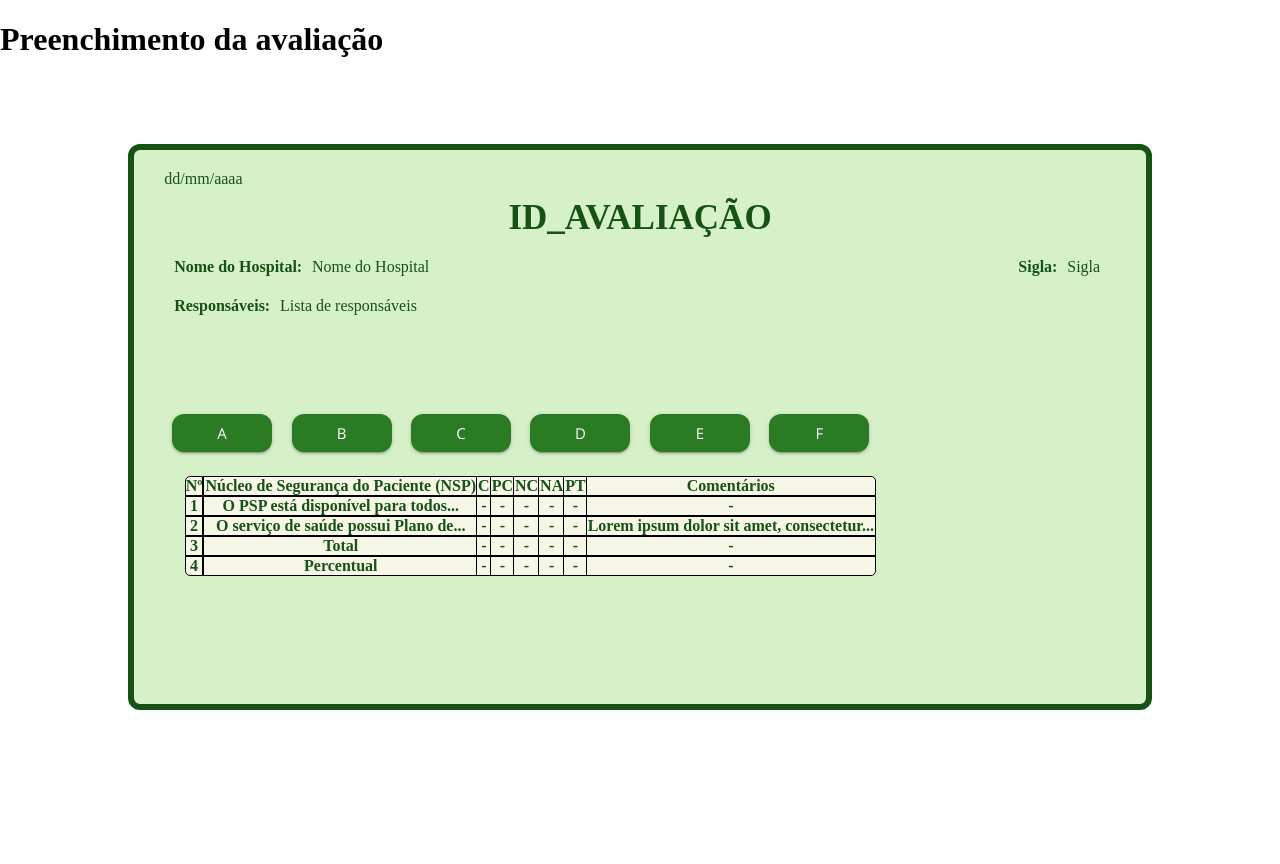
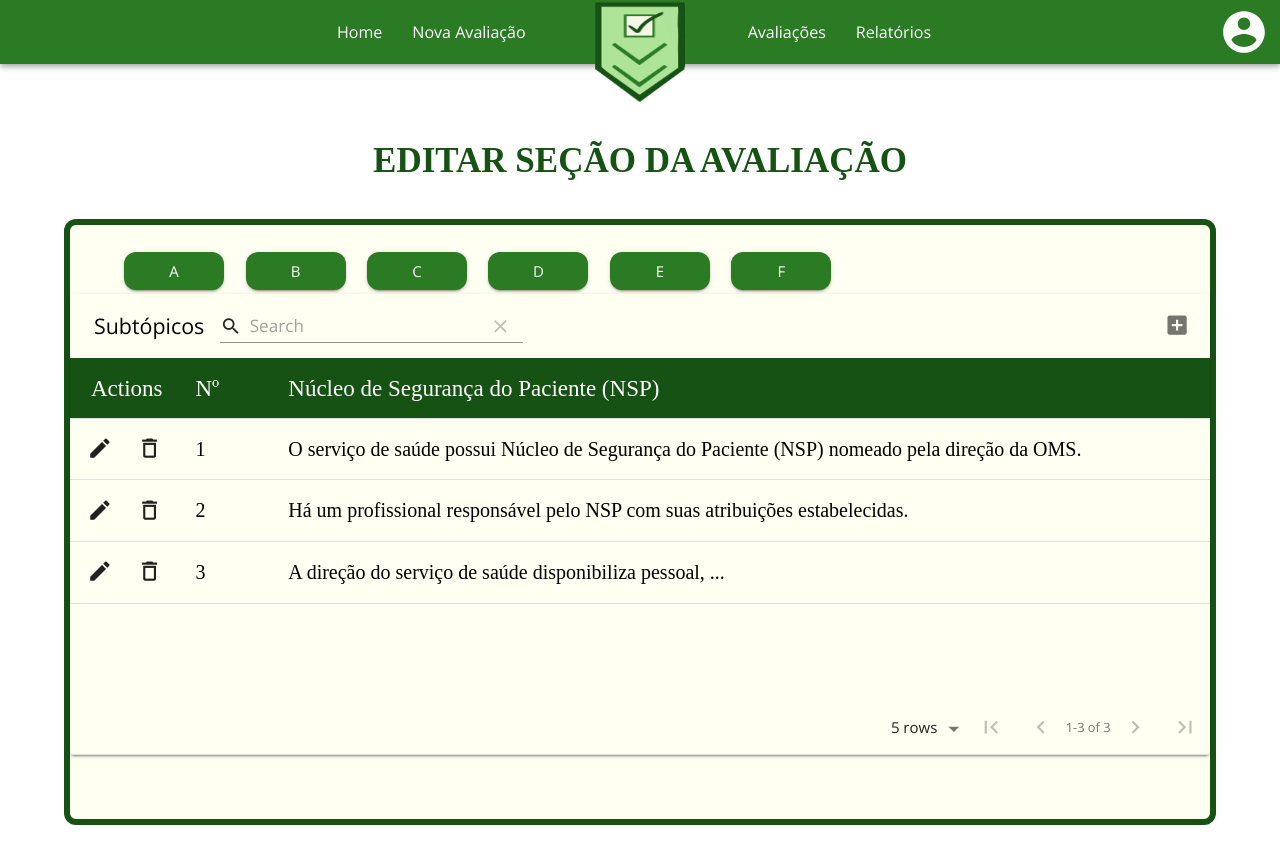
Before and after one commit to fga-eps-mds/2021-1-hospitalar, a React (Create React App) app in the folder frontend/: page /editarItem in a window 1280 px wide. Shown: the top 864 px of the page. Built offline with nearby package versions, Linux system fonts and the light colour scheme.

Commit message:
#228 - Adição da nova tabela nessa branch

```diff
--- a/frontend/package.json
+++ b/frontend/package.json
@@ -19,6 +19,7 @@
     "@types/react-router-dom": "^5.1.8",
     "axios": "^0.21.1",
     "date-fns": "^2.25.0",
+    "material-table": "^1.69.3",
     "nodemon": "^2.0.12",
     "react": "^17.0.2",
     "react-dom": "^17.0.2",
--- a/frontend/src/pages/EditarItem/index.tsx
+++ b/frontend/src/pages/EditarItem/index.tsx
@@ -1,10 +1,9 @@
 /* eslint-disable react/self-closing-comp */
 
-import { Box, Grid, TextField, Typography } from '@material-ui/core'
-
 import { Button } from '../../components/GlobalComponents/Inputs/Button'
-import { Form } from '../../components/GlobalComponents/Forms/Form'
+import { Grid } from '@material-ui/core'
 import { Header } from '../../components/GlobalComponents/Header'
+import MaterialTable from 'material-table'
 import React from 'react'
 import { useHistory } from 'react-router-dom'
 import { useStyles } from './styles'
@@ -12,143 +11,149 @@ import { useStyles } from './styles'
 export function EditarItem(): React.ReactElement {
   const classes = useStyles()
 
-  /**
+  /*
    * Vai fazer a transição de páginas para a próxima página
    * É necessario inicializar o history.
    */
+
   const history = useHistory()
 
-  const voltar = () => {
-    console.log('voltando')
-  }
   const funcBotao = () => {
-    console.log('testebotao')
+    console.log('testeBotao')
   }
 
-  /**
+  const tabelaEstadoInicial = {
+    columns: [
+      {
+        title: 'Nº',
+        field: 'n',
+      },
+      {
+        title: 'Núcleo de Segurança do Paciente (NSP)',
+        field: 'nsp',
+      },
+    ],
+    data: [
+      {
+        n: 1,
+        nsp: 'O serviço de saúde possui Núcleo de Segurança do Paciente (NSP) nomeado pela direção da OMS.',
+      },
+      {
+        n: 2,
+        nsp: 'Há um profissional responsável pelo NSP com suas atribuições estabelecidas.',
+      },
+      {
+        n: 3,
+        nsp: 'A direção do serviço de saúde disponibiliza pessoal, ...',
+      },
+    ],
+  }
+
+  const [state, setState] = React.useState(tabelaEstadoInicial)
+
+  /*
    * A página foi criada utilizando a ferramenta de layout responsivo do material-ui
    * @see https://material-ui.com/components/grid/
    */
+
   return (
     <Grid>
       <Grid container direction='column' spacing={2}>
         {' '}
         {/* cabeçalho */}
         <Grid item>
-          <h1>Preenchimento da avaliação</h1>
+          <Header
+            links={[
+              { texto: 'Home', link: '/Home' },
+              { texto: 'Nova Avaliação', link: '/NovaAvaliacao' },
+              { texto: 'Avaliações', link: '/avaliacao' },
+              { texto: 'Relatórios', link: '/relatorio' },
+            ]}
+          />
         </Grid>
       </Grid>
 
+      <Grid className={classes.titleEditarSecao}>EDITAR SEÇÃO DA AVALIAÇÃO</Grid>
+
       {/* corpo */}
       <Grid className={classes.backgroundAvaliacao}>
-        <Grid className={classes.textData}>dd/mm/aaaa</Grid>
-        <Grid className={classes.idAvaliacao}>
-          ID_AVALIAÇÃO
-          {/* Aqui vai ser retornado o ID_Avaliacao guardado no banco de dados */}
-        </Grid>
-        <Grid className={classes.textInfoHosp}>
-          <Grid className={classes.textNomeLabel}>Nome do Hospital:</Grid>
-          <Grid className={classes.textNomeResp}>Nome do Hospital</Grid>
-          <Grid className={classes.textSiglaLabel}>Sigla:</Grid>
-          <Grid className={classes.textSiglaResp}>Sigla</Grid>
-        </Grid>
-        <Grid className={classes.textResponsavel}>
-          <Grid className={classes.textResponsavelLabel}>Responsáveis:</Grid>
-          <Grid className={classes.textResponsavelResp}>Lista de responsáveis</Grid>
-        </Grid>
-        <Grid className={classes.gridbotao}>
-          <Button className={classes.botaodesign} size='medium' onClick={funcBotao}>
+        <Grid className='App'>
+          <Grid className={classes.gridButton}>
+            <Button className={classes.designButton} size='medium' onClick={funcBotao}>
               A
             </Button>
-          <Button className={classes.botaodesign} size='medium' onClick={funcBotao}>
+            <Button className={classes.designButton} size='medium' onClick={funcBotao}>
               B
             </Button>
-          <Button className={classes.botaodesign} size='medium' onClick={funcBotao}>
+            <Button className={classes.designButton} size='medium' onClick={funcBotao}>
               C
             </Button>
-          <Button className={classes.botaodesign} size='medium' onClick={funcBotao}>
+            <Button className={classes.designButton} size='medium' onClick={funcBotao}>
               D
             </Button>
-          <Button className={classes.botaodesign} size='medium' onClick={funcBotao}>
+            <Button className={classes.designButton} size='medium' onClick={funcBotao}>
               E
             </Button>
-          <Button className={classes.botaodesign} size='medium' onClick={funcBotao}>
+            <Button className={classes.designButton} size='medium' onClick={funcBotao}>
               F
             </Button>
           </Grid>
-
-        <Grid className={classes.tabelaGeral}>
-          <Grid className={classes.GeralNumero}>
-            <Grid className={classes.textNumerobordasuperior}>Nº</Grid>
-            <Grid className={classes.textNumero2}>1</Grid>
-            <Grid className={classes.textNumero2}>2</Grid>
-            <Grid className={classes.textNumero2}>3</Grid>
-            <Grid className={classes.textNumero3bordainferior}>4</Grid>
-          </Grid>
-
-          <Grid className={classes.GeralTexto}>
-            <Grid className={classes.TextoEscrito}>
-              Núcleo de Segurança do Paciente (NSP)
-            </Grid>
-            <Grid className={classes.TextoEscrito}>
-              O PSP está disponível para todos...
-            </Grid>
-            <Grid className={classes.TextoEscrito}>
-              O serviço de saúde possui Plano de...
-            </Grid>
-            <Grid className={classes.TextoEscrito}>Total</Grid>
-            <Grid className={classes.TextoEscrito}>Percentual</Grid>
-          </Grid>
-
-          <Grid className={classes.GeralTexto}>
-            <Grid className={classes.TextoEscrito}>C</Grid>
-            <Grid className={classes.TextoEscrito}>-</Grid>
-            <Grid className={classes.TextoEscrito}>-</Grid>
-            <Grid className={classes.TextoEscrito}>-</Grid>
-            <Grid className={classes.TextoEscrito}>-</Grid>
-          </Grid>
-
-          <Grid className={classes.GeralTexto}>
-            <Grid className={classes.TextoEscrito}>PC</Grid>
-            <Grid className={classes.TextoEscrito}>-</Grid>
-            <Grid className={classes.TextoEscrito}>-</Grid>
-            <Grid className={classes.TextoEscrito}>-</Grid>
-            <Grid className={classes.TextoEscrito}>-</Grid>
-          </Grid>
-
-          <Grid className={classes.GeralTexto}>
-            <Grid className={classes.TextoEscrito}>NC</Grid>
-            <Grid className={classes.TextoEscrito}>-</Grid>
-            <Grid className={classes.TextoEscrito}>-</Grid>
-            <Grid className={classes.TextoEscrito}>-</Grid>
-            <Grid className={classes.TextoEscrito}>-</Grid>
-          </Grid>
-
-          <Grid className={classes.GeralTexto}>
-            <Grid className={classes.TextoEscrito}>NA</Grid>
-            <Grid className={classes.TextoEscrito}>-</Grid>
-            <Grid className={classes.TextoEscrito}>-</Grid>
-            <Grid className={classes.TextoEscrito}>-</Grid>
-            <Grid className={classes.TextoEscrito}>-</Grid>
-          </Grid>
-
-          <Grid className={classes.GeralTexto}>
-            <Grid className={classes.TextoEscrito}>PT</Grid>
-            <Grid className={classes.TextoEscrito}>-</Grid>
-            <Grid className={classes.TextoEscrito}>-</Grid>
-            <Grid className={classes.TextoEscrito}>-</Grid>
-            <Grid className={classes.TextoEscrito}>-</Grid>
-          </Grid>
-
-          <Grid className={classes.GeralTexto}>
-            <Grid className={classes.TextoEscritoBordaSuperior}>Comentários</Grid>
-            <Grid className={classes.TextoEscrito}>-</Grid>
-            <Grid className={classes.TextoEscrito}>
-              Lorem ipsum dolor sit amet, consectetur...
-            </Grid>
-            <Grid className={classes.TextoEscrito}>-</Grid>
-            <Grid className={classes.TextoEscritoBordaInferior}>-</Grid>
-          </Grid>
+          <MaterialTable
+            title='Subtópicos'
+            columns={state.columns}
+            data={state.data}
+            editable={{
+              onRowAdd: (newData) =>
+                new Promise((resolve) => {
+                  setTimeout(() => {
+                    resolve(null)
+                    setState((prevState) => {
+                      const data = [...prevState.data]
+                      data.push(newData)
+                      return { ...prevState, data }
+                    })
+                  }, 500)
+                }),
+              onRowUpdate: (newData, oldData) =>
+                new Promise((resolve) => {
+                  setTimeout(() => {
+                    resolve(null)
+                    if (oldData) {
+                      setState((prevState) => {
+                        const data = [...prevState.data]
+                        data[data.indexOf(oldData)] = newData
+                        return { ...prevState, data }
+                      })
+                    }
+                  }, 500)
+                }),
+              onRowDelete: (oldData) =>
+                new Promise((resolve) => {
+                  setTimeout(() => {
+                    resolve(null)
+                    setState((prevState) => {
+                      const data = [...prevState.data]
+                      data.splice(data.indexOf(oldData), 1)
+                      return { ...prevState, data }
+                    })
+                  }, 500)
+                }),
+            }}
+            options={{
+              searchFieldAlignment: 'left',
+              headerStyle: {
+                backgroundColor: '#175215',
+                color: '#FFFFFF',
+                fontFamily: 'OpenSans',
+                fontSize: '23px',
+              },
+            }}
+            style={{
+              backgroundColor: '#FFFFF2',
+              color: '#000000',
+              fontSize: '20px',
+            }}
+          />
         </Grid>
       </Grid>
     </Grid>
--- a/frontend/src/pages/EditarItem/styles.ts
+++ b/frontend/src/pages/EditarItem/styles.ts
@@ -3,52 +3,18 @@ import { makeStyles } from '@material-ui/core'
 import { sortAndDeduplicateDiagnostics } from 'typescript'
 
 export const useStyles = makeStyles((theme) => ({
-  title: {
-    width: '80%',
-  },
-  text: {
-    backgroundColor: '#D6F0C8',
-    textAlign: 'center',
-    fontFamily: 'OpenSans',
-    color: '#175215',
-  },
-  form: {
-    margin: 'auto',
-    marginTop: '40px',
-    width: '35%',
-    backgroundColor: theme.palette.primary.main,
-    height: '300px',
-    borderRadius: '10px',
-    paddingTop: '15px',
-  },
-  textContainer: {
-    margin: 'auto',
-    width: '80%',
-    backgroundColor: '#f7f7e8',
-    paddingTop: '25px',
-    paddingBottom: '50px',
-    borderRadius: '10px',
-    marginBottom: '40px',
-  },
-
-  botaovoltar: {
-    height: '20px',
-    marginTop: '400px',
-  },
-
   backgroundAvaliacao: {
-    paddingBottom: '10%',
+    paddingBottom: '5%',
     borderRadius: '12px',
-    marginBottom: '20%',
-    marginTop: '5%',
-    marginLeft: '10%',
-    marginRight: '10%',
-    backgroundColor: '#D6F0C8',
+    marginBottom: '10%',
+    marginTop: '3%',
+    marginLeft: '5%',
+    marginRight: '5%',
+    backgroundColor: '#fffff2',
     border: '6px solid #175215',
   },
 
-  idAvaliacao: {
-    backgroundColor: '#D6F0C8',
+  titleEditarSecao: {
     textAlign: 'center',
     marginTop: '1%',
     fontFamily: 'OpenSans',
@@ -57,70 +23,15 @@ export const useStyles = makeStyles((theme) => ({
     fontSize: '35px',
   },
 
-  textData: {
-    backgroundColor: '#D6F0C8',
-    fontFamily: 'OpenSans',
-    color: '#175215',
+  gridButton: {
+    display: 'flex',
     marginTop: '2%',
-    marginLeft: '3%',
+    marginLeft: '3.8%',
+    marginRight: '2%',
   },
 
-  textInfoHosp: {
+  designButton: {
     display: 'flex',
-    backgroundColor: '#D6F0C8',
-    fontFamily: 'OpenSans',
-    color: '#175215',
-    marginTop: '2%',
-    marginLeft: '3%',
-  },
-
-  textNomeLabel: {
-    marginLeft: '1%',
-    fontWeight: 'bold',
-  },
-
-  textNomeResp: {
-    marginLeft: '1%',
-  },
-
-  textSiglaLabel: {
-    marginLeft: '60%',
-    fontWeight: 'bold',
-  },
-
-  textSiglaResp: {
-    marginLeft: '1%',
-    marginRight: '1%',
-  },
-
-  textResponsavel: {
-    display: 'flex',
-    backgroundColor: '#D6F0C8',
-    fontFamily: 'OpenSans',
-    color: '#175215',
-    marginTop: '2%',
-    marginLeft: '3%',
-  },
-
-  textResponsavelLabel: {
-    marginLeft: '1%',
-    fontWeight: 'bold',
-  },
-
-  textResponsavelResp: {
-    marginLeft: '1%',
-  },
-
-  gridbotao: {
-    display: 'flex',
-    marginTop: '5%',
-    marginLeft: '2.8%',
-    marginRight: '1%',
-  },
-
-  botaodesign: {
-    display: 'flex',
-    marginTop: '5%',
     marginLeft: '1%',
     marginRight: '1%',
     backgroundColor: '#2b7b24',
@@ -128,73 +39,10 @@ export const useStyles = makeStyles((theme) => ({
     borderRadius: '12px',
   },
 
-  GeralNumero: {
-    fontFamily: 'OpenSans',
-    color: '#175215',
+  gridTable: {
+    display: 'flex',
     marginTop: '2%',
-    marginLeft: '5%',
-  },
-
-  textNumerobordasuperior: {
-    fontWeight: 'bold',
-    backgroundColor: '#f7f7e8',
-    border: '1px solid #000000',
-    textAlign: 'center',
-    marginLeft: '1%',
-    borderRadius: '5px 0px 0px 0px',
-  },
-
-  textNumero3bordainferior: {
-    fontWeight: 'bold',
-    backgroundColor: '#f7f7e8',
-    border: '1px solid #000000',
-    textAlign: 'center',
-    marginLeft: '1%',
-    borderRadius: '0px 0px 0px 5px',
-  },
-
-  textNumero2: {
-    fontWeight: 'bold',
-    backgroundColor: '#f7f7e8',
-    border: '1px solid #000000',
-    textAlign: 'center',
-    marginLeft: '1%',
-  },
-
-  GeralTexto: {
-    fontFamily: 'OpenSans',
-    color: '#175215',
-    marginTop: '2%',
-    textAlign: 'center',
-  },
-
-  TextoEscrito: {
-    fontWeight: 'bold',
-    backgroundColor: '#f7f7e8',
-    border: '1px solid #000000',
-    marginRight: '1%',
-    width: '100%',
-  },
-
-  TextoEscritoBordaSuperior: {
-    fontWeight: 'bold',
-    backgroundColor: '#f7f7e8',
-    border: '1px solid #000000',
-    marginRight: '1%',
-    width: '100%',
-    borderRadius: '0px 5px 0px 0px',
-  },
-
-  TextoEscritoBordaInferior: {
-    fontWeight: 'bold',
-    backgroundColor: '#f7f7e8',
-    border: '1px solid #000000',
-    marginRight: '1%',
-    width: '100%',
-    borderRadius: '0px 0px 5px 0px',
-  },
-
-  tabelaGeral: {
-    display: 'flex',
+    marginLeft: '3.8%',
+    marginRight: '2%',
   },
 }))
```
Also changed, not shown: 1 other file (tests, documents, lock files or other folders). Lines whose indentation alone changed are shown as unchanged.
